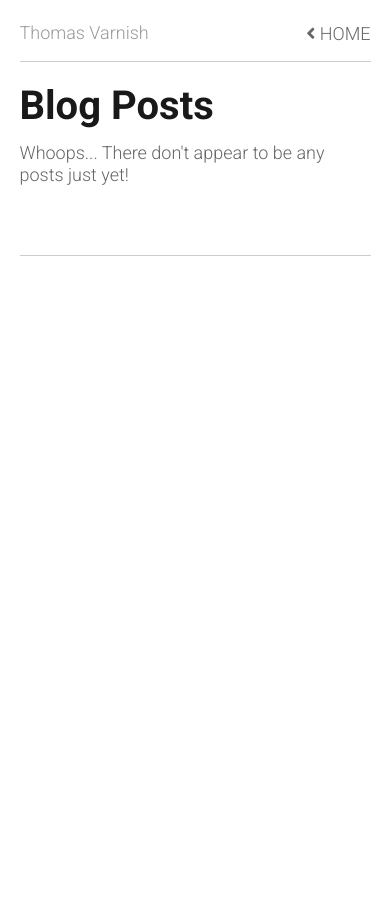
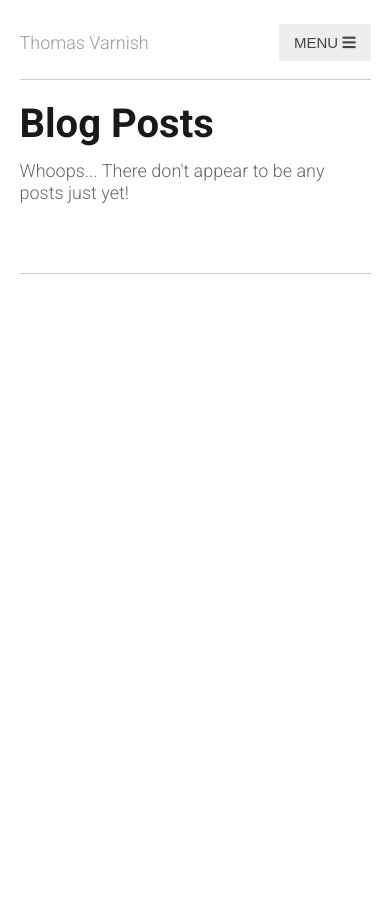
Before and after one commit to tvarnish/tvarnish.github.io, a Jekyll site: the page built from blog.md, in a window 390 px wide. Built offline with Jekyll 4.4.1, drawn with Linux system fonts in a browser that asks for light colours; nearby versions of some CDN libraries.

Commit message:
Add expandable menu to mobile site
Add an expandable site menu to the mobile version of the site
(vertical). Replaces the "HOME" button that used to appear in the
top-right corner of the page. Auto-collapses when device rotated, or
window resized.

```diff
--- /dev/null
+++ b/_includes/collapsible.html
@@ -0,0 +1,55 @@
+<script>
+  /* Control the drop-down menu on mobile */
+  /* Code built on-top of: https://www.w3schools.com/howto/howto_js_collapsible.asp */
+
+  /* This version ONLY works for a SINGLE collapsible element.
+  If you add more, EVERYTHING will expand when ANY button
+  (that's controlling collapsible items) is pressed. */
+
+  var coll = document.getElementById("collapsible-button");
+
+  function collapse(content) {
+    content.style.maxHeight = null;
+    content.style.marginBottom = "0px";
+    content.style.borderBottom = "0px #CCC solid";
+  }
+
+  function expand(content) {
+    content.style.maxHeight = content.scrollHeight + "px";
+    content.style.marginBottom = "1em";
+    content.style.borderBottom = "1px #CCC solid";
+  }
+
+  coll.addEventListener("click", function() {
+      this.classList.toggle("active");
+      var content = document.getElementById("collapsible-content");
+      if (content.style.maxHeight){
+        collapse(content);
+      } else {
+        expand(content);
+      }
+  });
+
+  /* If we rotate the phone, make sure to collapse the dropdown menu! */
+  window.onorientationchange = function() {
+    var orientation = window.orientation;
+    switch(orientation) {
+        case 0:
+        case 90:
+        case -90:
+          var content = document.getElementById("collapsible-content");
+          collapse(content);
+          break;
+        default:
+          break;
+    }
+  };
+
+  /* Responsive: on window size change, make sure to collapse the menu! */
+  window.onresize = function() {
+    if (window.innerWidth >= 650) {
+      var content = document.getElementById("collapsible-content");
+      collapse(content);
+    }
+  };
+</script>
--- a/_includes/head.html
+++ b/_includes/head.html
@@ -23,6 +23,9 @@
 <link href="https://fonts.googleapis.com/css?family=Roboto:300,300i,400,700" rel="stylesheet">
 <link href="https://fonts.googleapis.com/css?family=Source+Sans+Pro:400,400i,700,700i&amp;subset=latin-ext" rel="stylesheet">
 
+<!-- Mobile Drop-down Menu -->
+<link rel="stylesheet" href="/assets/css/mobile-menu.css"/>
+
 {% if page.enable_maths %}
 <!-- LaTeX Support (MathJax) -->
 <script type="text/javascript" async
--- a/_layouts/bloghome.html
+++ b/_layouts/bloghome.html
@@ -8,8 +8,16 @@
     <div class="container">
         <nav>
             <span id="site-link-mobile"><a href="/">Thomas Varnish</a></span>
-            <span><a href="/"><i class="fas fa-angle-left"></i> HOME</a></span>
+            <button type="button" id="collapsible-button">MENU <i class="fas fa-bars"></i></button>
         </nav>
+
+        <div id="collapsible-content">
+            <a href="/" class="mobile-site-link">Home</a>
+            <!-- <span><a href="/">Home</a></span> -->
+            {% for page in site.sitepages %}
+                <a href="/{{ page.url }}" class="mobile-site-link">{{ page.label }}</a>
+            {% endfor %}
+        </div>
 
         <div class="content-container">
             <div class="sidebar">
@@ -71,3 +79,5 @@
     </div>
 </body>
 </html>
+
+{% include collapsible.html %}
--- a/assets/css/main.css
+++ b/assets/css/main.css
@@ -79,13 +79,14 @@
     display: flex;
     flex-wrap: wrap;
     padding-bottom: 6rem;
+    margin-top: 1.5rem;
 }
 
 nav {
     width: 100%;
     text-align: right;
     margin: auto;
-    margin-bottom: 1.5rem;
+    /* margin-bottom: 1.5rem; */
     margin-top: 2.5rem;
     /* margin-left: -15%; */
     margin-left: -7%;
@@ -96,12 +97,14 @@
 
 #site-link-mobile {
     visibility: hidden;
+    margin-top: auto;
+    margin-bottom: auto;
 }
 
 @media (max-width: 1200px) {
     nav {
         margin: auto;
-        margin-bottom: 1.5rem;
+        /* margin-bottom: 1.5rem; */
         margin-top: 2.5rem;
     }
 }
@@ -165,6 +168,12 @@
 
     #page-links a {
         font-size: 0.9em;
+    }
+
+    nav {
+        visibility: hidden;
+        max-height: 0px;
+        padding: 0px;
     }
 }
 
--- /dev/null
+++ b/assets/css/mobile-menu.css
@@ -0,0 +1,74 @@
+/* CSS for the mobile drop-down menu */
+
+/*
+   Begin by setting everything to hidden. We don't want the menu to
+   appear if we're not in (vertical) mobile mode
+*/
+
+#collapsible-button {
+    visibility: hidden;
+}
+
+#collapsible-content {
+    visibility: hidden;
+    max-height: 0;
+    overflow: hidden;
+}
+
+/* MOBILE VERTICAL */
+@media (max-width: 650px) {
+    #collapsible-button {
+        visibility: visible;
+    }
+
+    #collapsible-content {
+        visibility: visible;
+    }
+}
+
+/* Style the button that is used to open and close the collapsible content */
+#collapsible-button {
+    background-color: #EEE;
+    color: #444;
+    cursor: pointer;
+    padding: 10px 15px 10px 15px; /* top, right, bottom, left */
+    border: none;
+    text-align: left;
+    outline: none;
+    font-size: 15px;
+}
+
+/* Add a background color to the button if it is clicked on
+(add the .active class with JS), and when you move the
+mouse over it (hover) */
+.active, #collapsible-button:hover {
+    /* background-color: #CCC; */
+    background-color: #EEE;
+    /* Don't change, but keep this incase we want it later... */
+}
+
+/* Style the collapsible content. Note: hidden by default */
+#collapsible-content {
+    padding: 0px 18px;
+    margin-bottom: 0px;
+
+    max-height: 0;
+    overflow: hidden;
+    transition: max-height 0.2s ease-out;
+}
+
+/* Page link included inside the menu */
+.mobile-site-link {
+    font-size: 1.3em;
+    padding: 0.4em 0px;
+    margin: 0.6em 0px;
+    text-align: center;
+    font-weight: 800;
+    background-color: #EEE;
+    display: block;
+    text-decoration: none;
+}
+
+.mobile-site-link:visited {
+    color: black;
+}
```
Also changed, not shown: _layouts/default.html (+11 -1 lines), _layouts/post.html (+11 -1 lines).
